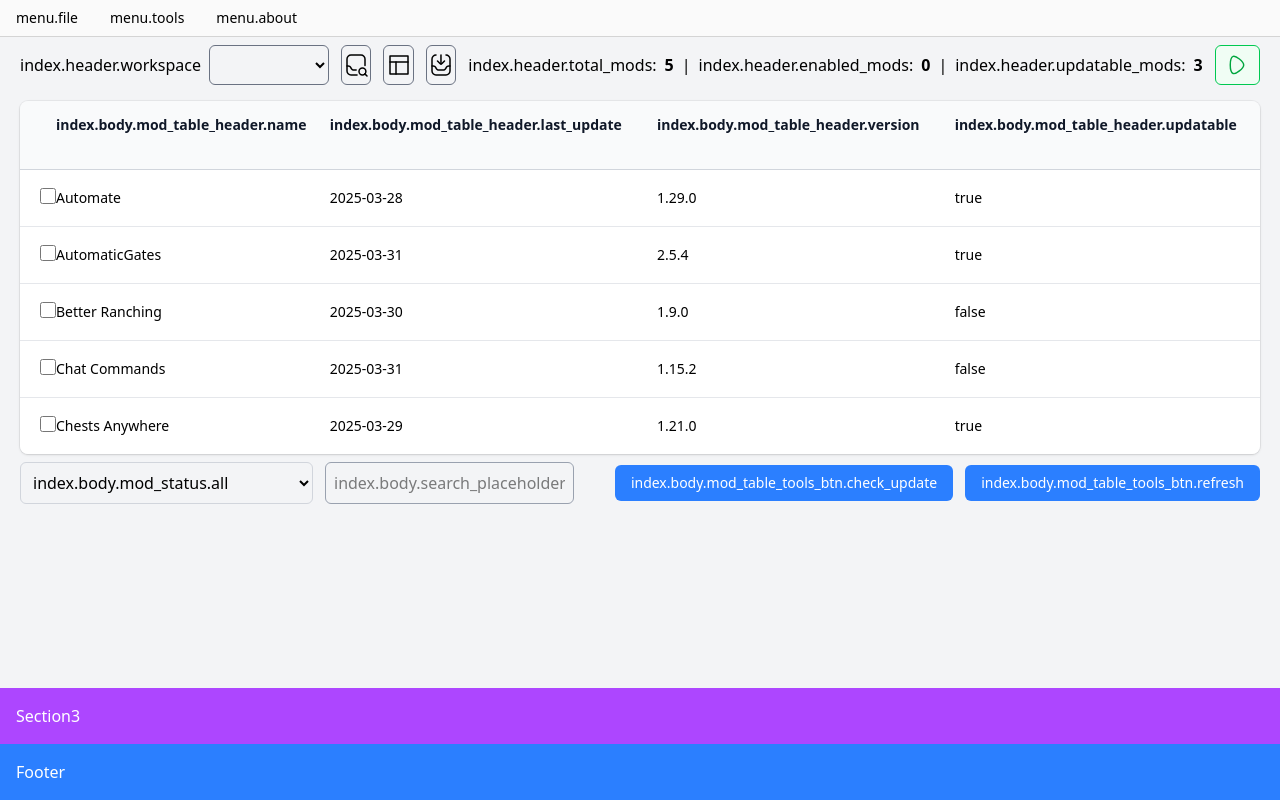
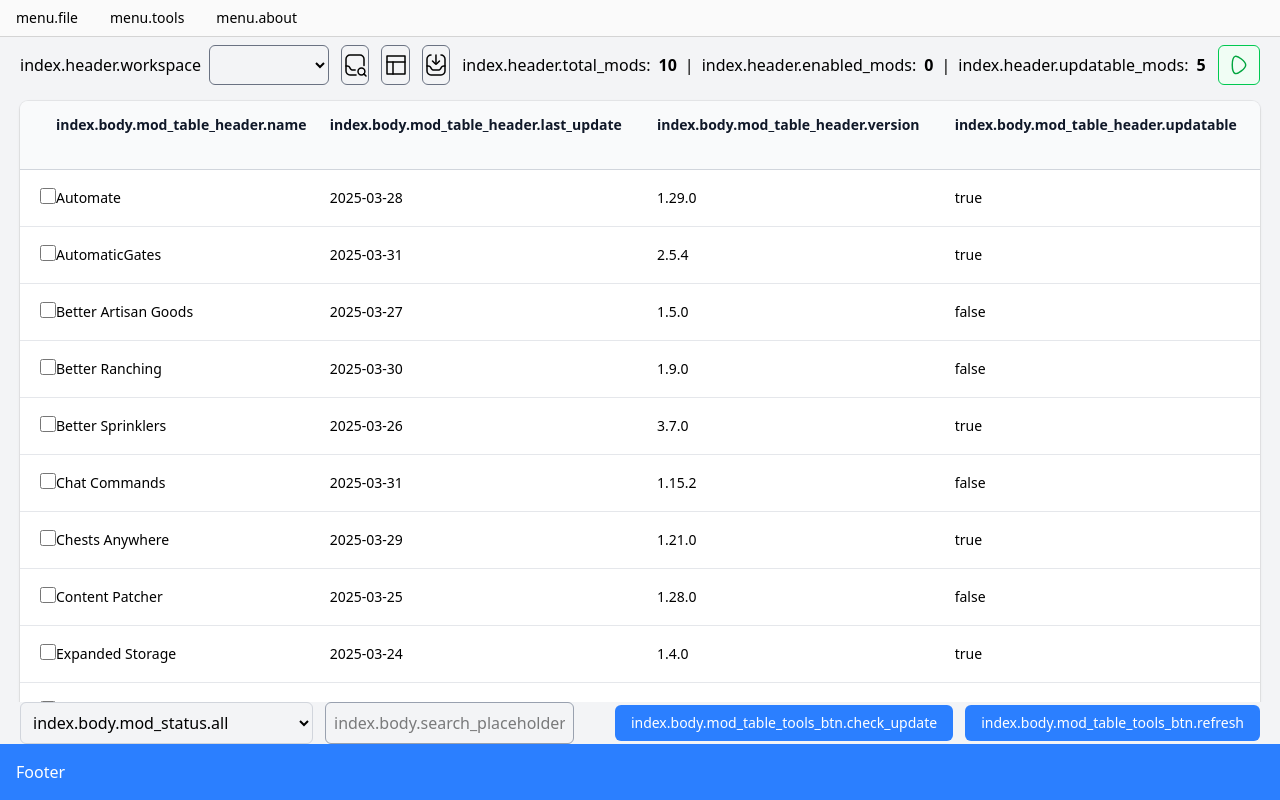
Before and after one commit to 490shigure/stardew-valley-launcher, a Vue app: page / in a window 1280 px wide. Built offline with nearby package versions, Linux system fonts and the light colour scheme.

Commit message:
feat: 更新模组管理功能，新增模组信息
- 在ModsManage.vue中新增多个模组信息，包括名称、作者、版本、描述等，丰富模组管理功能。
- 在Index.vue中注释掉了Section3区域的内容，优化了视图布局。

```diff
--- a/src/components/ModsManage.vue
+++ b/src/components/ModsManage.vue
@@ -77,7 +77,67 @@
         last_update: "2025-03-28",
         enabled: false,
         updatable: true,
-    }
+    },
+    {
+        name: "Better Artisan Goods",
+        author: "Esca-MMC",
+        version: "1.5.0",
+        description: "Improves the quality and value of artisan goods",
+        uniqueId: "Esca-MMC.BetterArtisanGoods",
+        MinimumApiVersion: "3.0.0",
+        UpdateKeys: ["Nexus:2080"],
+        last_update: "2025-03-27",
+        enabled: true,
+        updatable: false,
+    },
+    {
+        name: "Better Sprinklers",
+        author: "Speeder",
+        version: "3.7.0",
+        description: "Adds more sprinkler types and improves existing ones",
+        uniqueId: "Speeder.BetterSprinklers",
+        MinimumApiVersion: "3.0.0",
+        UpdateKeys: ["Nexus:2773"],
+        last_update: "2025-03-26",
+        enabled: true,
+        updatable: true,
+    },
+    {
+        name: "Content Patcher",
+        author: "Pathoschild",
+        version: "1.28.0",
+        description: "Loads content packs which modify the game's data and images without replacing XNB files",
+        uniqueId: "Pathoschild.ContentPatcher",
+        MinimumApiVersion: "3.0.0",
+        UpdateKeys: ["Nexus:1915"],
+        last_update: "2025-03-25",
+        enabled: true,
+        updatable: false,
+    },
+    {
+        name: "Expanded Storage",
+        author: "FlashShifter",
+        version: "1.4.0",
+        description: "Adds new storage options and functionality",
+        uniqueId: "FlashShifter.ExpandedStorage",
+        MinimumApiVersion: "3.0.0",
+        UpdateKeys: ["Nexus:7431"],
+        last_update: "2025-03-24",
+        enabled: false,
+        updatable: true,
+    },
+    {
+        name: "Friendship Decay",
+        author: "Draylon",
+        version: "1.1.0",
+        description: "Adds friendship decay over time if you don't interact with villagers",
+        uniqueId: "Draylon.FriendshipDecay",
+        MinimumApiVersion: "3.0.0",
+        UpdateKeys: ["Nexus:10261"],
+        last_update: "2025-03-23",
+        enabled: false,
+        updatable: false,
+    },
 ]);
 
 // 搜索文本
--- a/src/index.vue
+++ b/src/index.vue
@@ -35,8 +35,8 @@
             <component :is="activeManage === 'mods' ? ModsManage : SavesManage" class="flex-1" />
         </keep-alive>
         <!-- 额外区域 Section3 -->
-        <div class="bg-purple-500 text-white p-4">
+        <!-- <div class="bg-purple-500 text-white p-4">
             Section3
-        </div>
+        </div> -->
     </div>
 </template>
```
